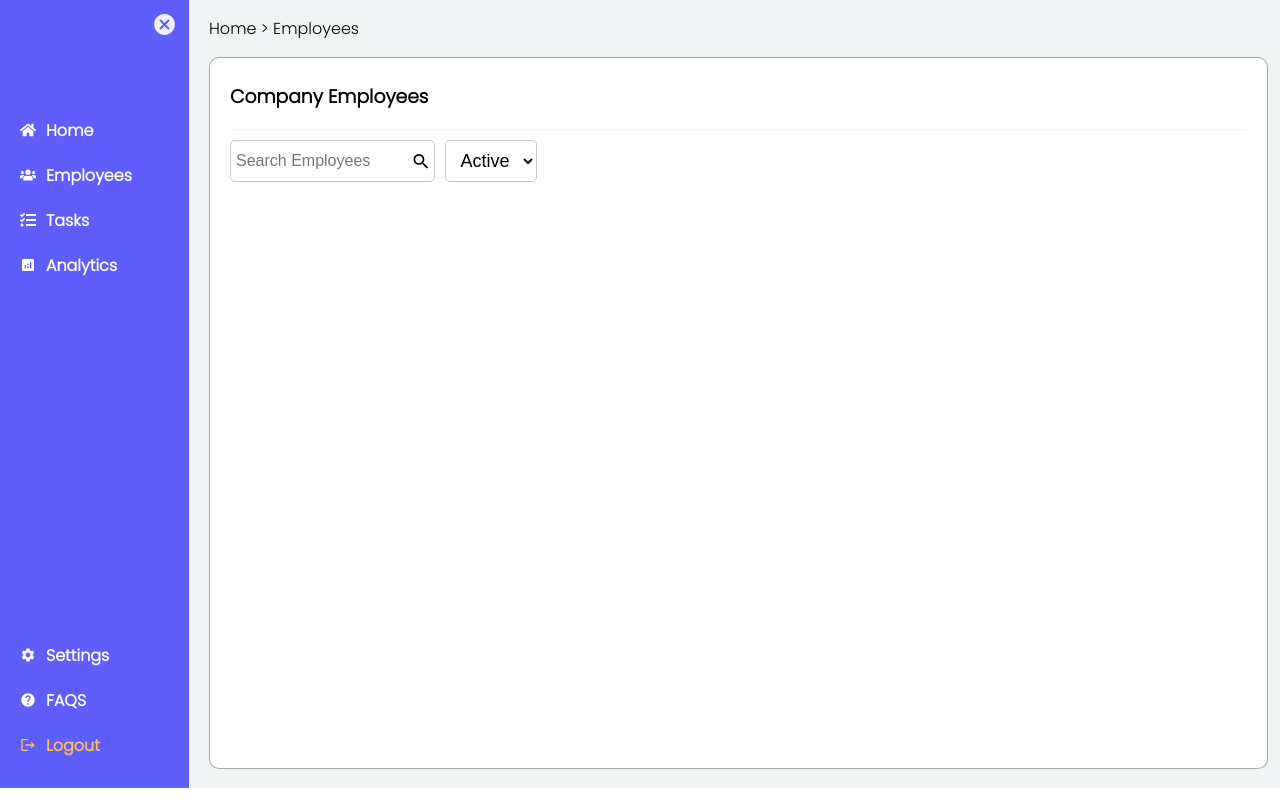
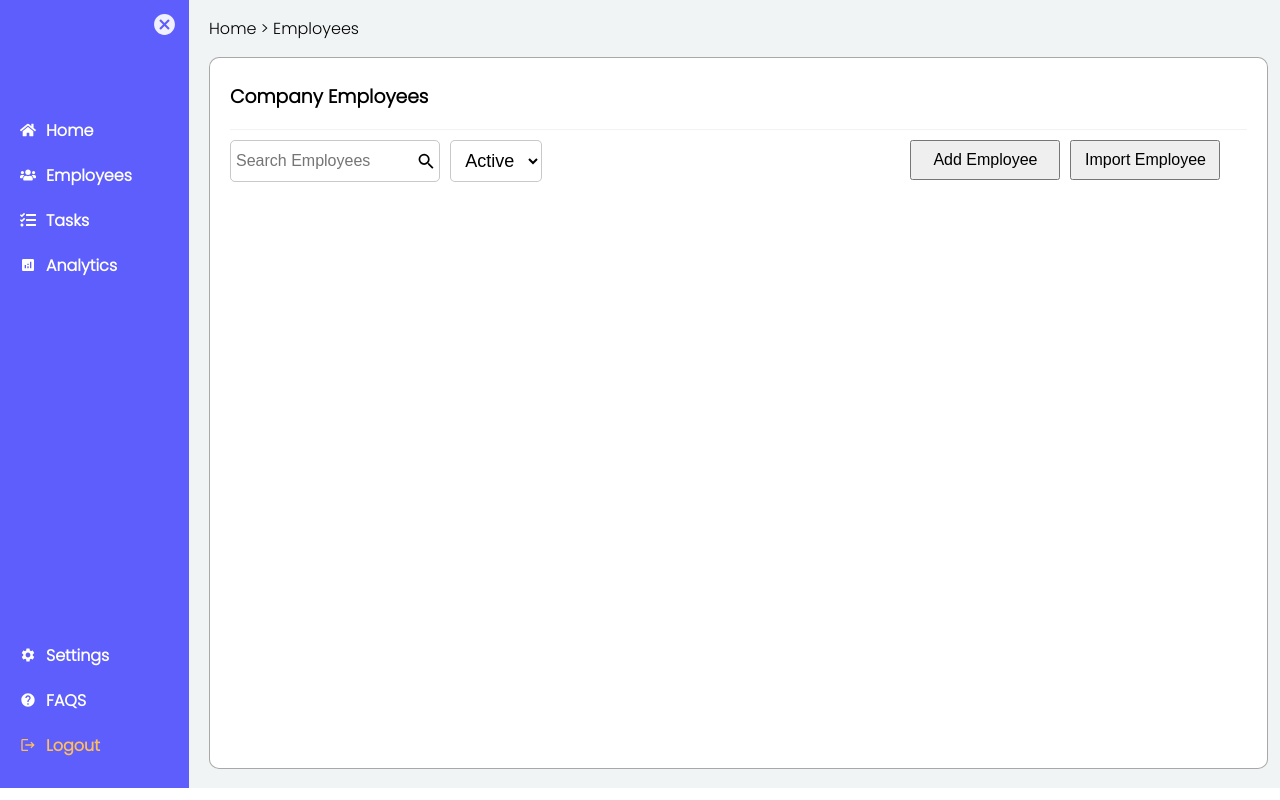
Before and after one commit to b-sandrine/employee-management-system, a React (Vite) app in the folder frontend/: page /dashboard/employees in a window 1280 px wide. Built offline with nearby package versions, Linux system fonts and the light colour scheme.

Commit message:
added buttons

```diff
--- a/frontend/src/assets/styles/employees.css
+++ b/frontend/src/assets/styles/employees.css
@@ -14,26 +14,31 @@
     background-color: rgba(219, 214, 214, 0.342);
 }
 
-.employees .options {
+.employees .operations {
     display: flex;
+    width: 100%;
     margin-top: 10px;
 }
 
-.employees .options .input {
-    width: 20%;
+.employees .operations .options {
+    display: flex;
+}
+
+.employees .operations .options .input {
+    width: 60%;
     margin: 0;
 }
 
-.employees .options .input input {
+.employees .operations .options .input input {
     background-color: rgba(255, 255, 255, 0.562);
 }
 
-.employees  .options .input .icon {
+.employees .operations .options .input .icon {
     font-size: 23px;
     margin-right: 3px;
 }
 
-.employees .options select {
+.employees .operations .options select {
     background-color: white;
     border: 1px solid rgba(117, 117, 117, 0.397);
     height: 412x;
@@ -42,3 +47,16 @@
     border-radius: 5px;
     font-size: 18px;
 }
+
+.employees .operations .buttons {
+    position: absolute;
+    right: 5%;
+}
+
+.employees .operations .buttons button {
+    height: 40px;
+    width: 150px;
+    margin: 0 5px;
+    font-size: 16px;
+    font-weight: 500;
+}
--- a/frontend/src/pages/employees.jsx
+++ b/frontend/src/pages/employees.jsx
@@ -8,6 +8,7 @@ const Employees = () => {
             <div className="employees">
                 <h3>Company Employees</h3>
                 <div className="line"></div>
+                <div className="operations">
                     <div className="options">
                         <div className="input">
                             <input type="search" name="" id="" placeholder='Search Employees' />
@@ -18,6 +19,11 @@ const Employees = () => {
                             <option value="2">Away</option>
                         </select>
                     </div>
+                    <div className="buttons">
+                        <button>Add Employee</button>
+                        <button>Import Employee</button>
+                    </div>
+                </div>
             </div>
         </>
     )
```
Lines whose indentation alone changed are shown as unchanged.
